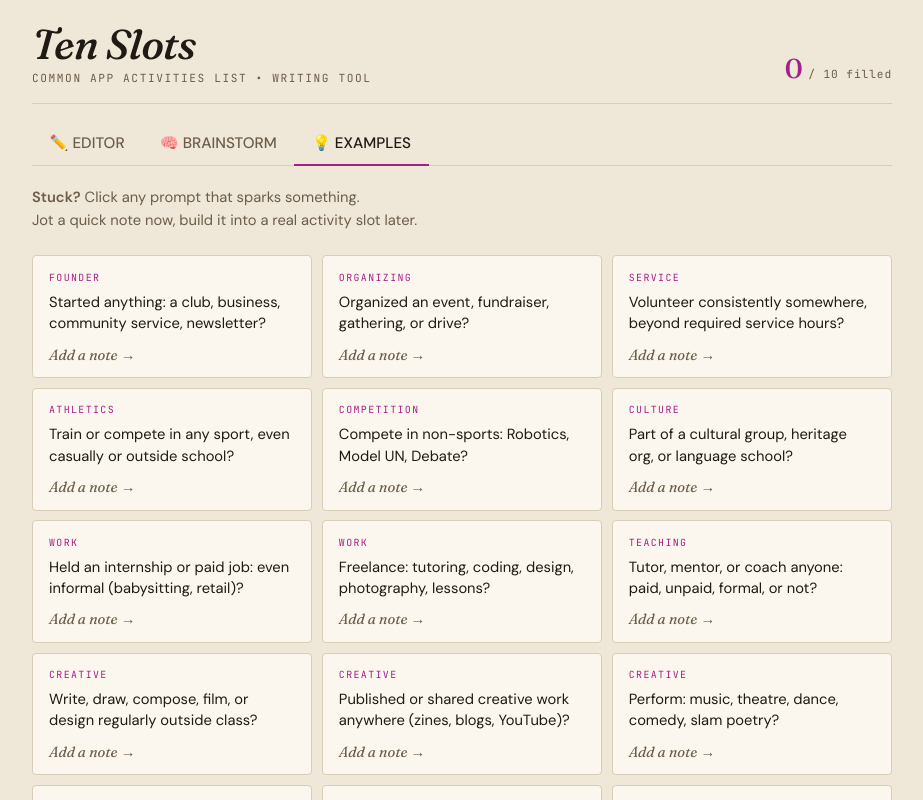
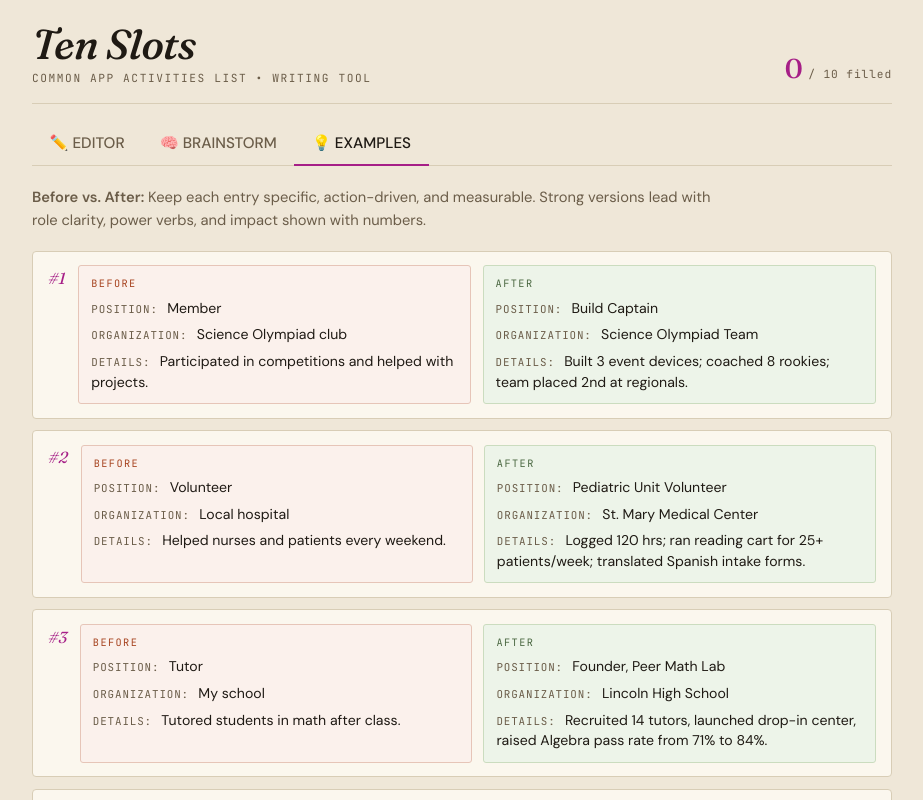
Before and after one commit to KaterinaWalter/activity-list-tool, a React (Vite) app: page / in a window 1280 px wide. Both pictures are taken after a click on the button "💡 EXAMPLES". Shown: the top 800 px of the page, without its empty margins (178-1101 px from the left). Built offline with nearby package versions, Linux system fonts and the light colour scheme.

Commit message:
added examples

```diff
--- a/src/App.css
+++ b/src/App.css
@@ -573,6 +573,84 @@
 }
 .note-del:hover { color: var(--danger); }
 
+/* ----- Examples ----- */
+.examples { margin-top: 1.25rem; }
+.examples-intro {
+  font-size: 0.92rem;
+  color: var(--ink-soft);
+  max-width: 70ch;
+  line-height: 1.55;
+  margin: 0 0 1.2rem;
+}
+.examples-list {
+  display: flex;
+  flex-direction: column;
+  gap: 0.7rem;
+}
+.example-row {
+  background: var(--paper);
+  border: 1px solid var(--rule);
+  border-radius: 4px;
+  padding: 0.85rem 0.95rem;
+  display: grid;
+  grid-template-columns: auto 1fr;
+  gap: 0.8rem;
+  align-items: start;
+}
+.example-row-num {
+  font-family: 'Fraunces', serif;
+  font-style: italic;
+  font-size: 1rem;
+  color: var(--accent);
+  line-height: 1;
+  padding-top: 0.3rem;
+}
+.example-grid {
+  display: grid;
+  grid-template-columns: 1fr 1fr;
+  gap: 0.7rem;
+}
+.example-cell {
+  border: 1px solid var(--rule-soft);
+  border-radius: 3px;
+  padding: 0.7rem 0.75rem;
+}
+.example-before {
+  background: #fbf1ec;
+  border-color: #e6c5b8;
+}
+.example-after {
+  background: #edf4e9;
+  border-color: #cbdcbf;
+}
+.example-cell-title {
+  font-family: 'JetBrains Mono', monospace;
+  font-size: 0.64rem;
+  letter-spacing: 0.14em;
+  text-transform: uppercase;
+  margin-bottom: 0.45rem;
+}
+.example-before .example-cell-title { color: var(--danger); }
+.example-after .example-cell-title { color: var(--success); }
+.example-lines {
+  display: flex;
+  flex-direction: column;
+  gap: 0.4rem;
+}
+.example-line {
+  font-size: 0.88rem;
+  color: var(--ink);
+  line-height: 1.45;
+}
+.example-key {
+  font-family: 'JetBrains Mono', monospace;
+  font-size: 0.68rem;
+  letter-spacing: 0.08em;
+  text-transform: uppercase;
+  color: var(--ink-soft);
+  margin-right: 0.35rem;
+}
+
 /* ----- Footer ----- */
 .footer {
   margin-top: 3rem;
@@ -598,6 +676,9 @@
   .title-row { flex-direction: column; align-items: flex-start; gap: 0.5rem; }
   .status { text-align: left; }
   .prompt-grid { grid-template-columns: 1fr; }
+  .example-row { grid-template-columns: 1fr; gap: 0.55rem; }
+  .example-grid { grid-template-columns: 1fr; }
+  .example-row-num { padding-top: 0; }
   .toolbar { flex-direction: column; align-items: stretch; }
   .copy-all-btn { width: 100%; }
 }
--- a/src/App.jsx
+++ b/src/App.jsx
@@ -11,6 +11,7 @@ import { storage } from './storage';
 
 import ActivityCard from './ActivityCard';
 import BrainstormPanel from './BrainstormPanel';
+import ExamplesPanel from './ExamplesPanel';
 
 export default function App() {
   const [tab, setTab] = useState('edit');
@@ -180,12 +181,14 @@ export default function App() {
                 />
               ))}
             </>
-          ) : (
+          ) : tab === 'brainstorm' ? (
             <BrainstormPanel
               notes={notes}
               onAddNote={addNote}
               onDeleteNote={deleteNote}
             />
+          ) : (
+            <ExamplesPanel />
           )}
         </main>
 
--- /dev/null
+++ b/src/ExamplesPanel.jsx
@@ -0,0 +1,111 @@
+import React from 'react';
+
+const EXAMPLES = [
+  {
+    id: 1,
+    before: {
+      position: 'Member',
+      organization: 'Science Olympiad club',
+      details: 'Participated in competitions and helped with projects.',
+    },
+    after: {
+      position: 'Build Captain',
+      organization: 'Science Olympiad Team',
+      details: 'Built 3 event devices; coached 8 rookies; team placed 2nd at regionals.',
+    },
+  },
+  {
+    id: 2,
+    before: {
+      position: 'Volunteer',
+      organization: 'Local hospital',
+      details: 'Helped nurses and patients every weekend.',
+    },
+    after: {
+      position: 'Pediatric Unit Volunteer',
+      organization: 'St. Mary Medical Center',
+      details: 'Logged 120 hrs; ran reading cart for 25+ patients/week; translated Spanish intake forms.',
+    },
+  },
+  {
+    id: 3,
+    before: {
+      position: 'Tutor',
+      organization: 'My school',
+      details: 'Tutored students in math after class.',
+    },
+    after: {
+      position: 'Founder, Peer Math Lab',
+      organization: 'Lincoln High School',
+      details: 'Recruited 14 tutors, launched drop-in center, raised Algebra pass rate from 71% to 84%.',
+    },
+  },
+  {
+    id: 4,
+    before: {
+      position: 'Intern',
+      organization: 'Tech startup',
+      details: 'Worked on coding tasks and attended meetings.',
+    },
+    after: {
+      position: 'Software Engineering Intern',
+      organization: 'BrightPath Analytics',
+      details: 'Shipped React dashboard module; cut report load time 40%; presented sprint demo to 12-person team.',
+    },
+  },
+  {
+    id: 5,
+    before: {
+      position: 'Player',
+      organization: 'Varsity soccer',
+      details: 'Went to practice and played in games.',
+    },
+    after: {
+      position: 'Captain, Varsity Soccer',
+      organization: 'Roosevelt HS Athletics',
+      details: 'Led daily drills, mentored 9 underclassmen, and helped program reach first district final in 11 years.',
+    },
+  },
+];
+
+function ExampleEntry({ label, entry, tone }) {
+  return (
+    <div className={`example-cell ${tone}`}>
+      <div className="example-cell-title">{label}</div>
+      <div className="example-lines">
+        <div className="example-line">
+          <span className="example-key">Position:</span> {entry.position}
+        </div>
+        <div className="example-line">
+          <span className="example-key">Organization:</span> {entry.organization}
+        </div>
+        <div className="example-line">
+          <span className="example-key">Details:</span> {entry.details}
+        </div>
+      </div>
+    </div>
+  );
+}
+
+export default function ExamplesPanel() {
+  return (
+    <section className="examples" aria-label="Activity examples">
+      <p className="examples-intro">
+        <span className="bold">Before vs. After:</span> Keep each entry specific, action-driven,
+        and measurable. Strong versions lead with role clarity, power verbs, and impact shown with numbers.
+      </p>
+
+      <div className="examples-list">
+        {EXAMPLES.map((row) => (
+          <article key={row.id} className="example-row">
+            <div className="example-row-num">#{row.id}</div>
+            <div className="example-grid">
+              <ExampleEntry label="Before" entry={row.before} tone="example-before" />
+              <ExampleEntry label="After" entry={row.after} tone="example-after" />
+            </div>
+          </article>
+        ))}
+      </div>
+    </section>
+  );
+}
```
